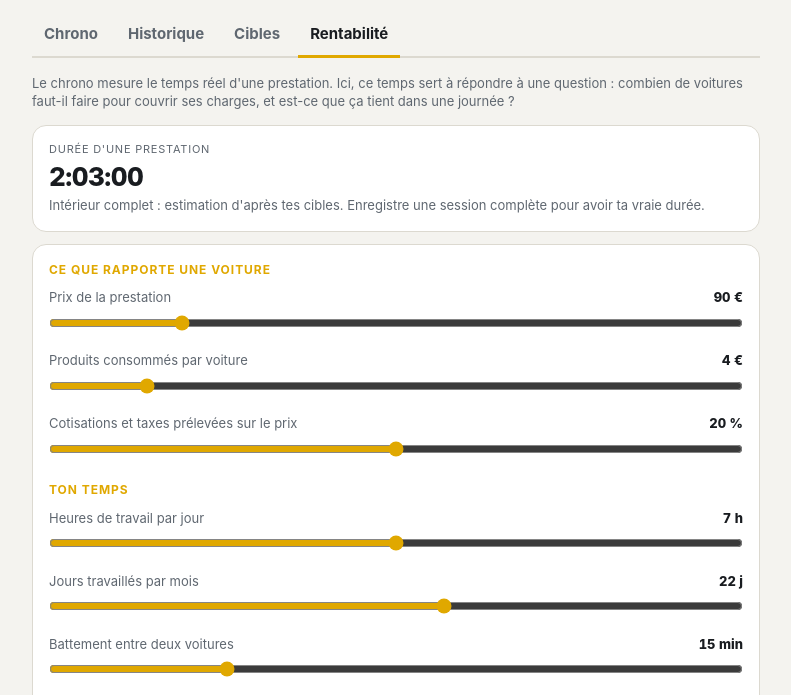
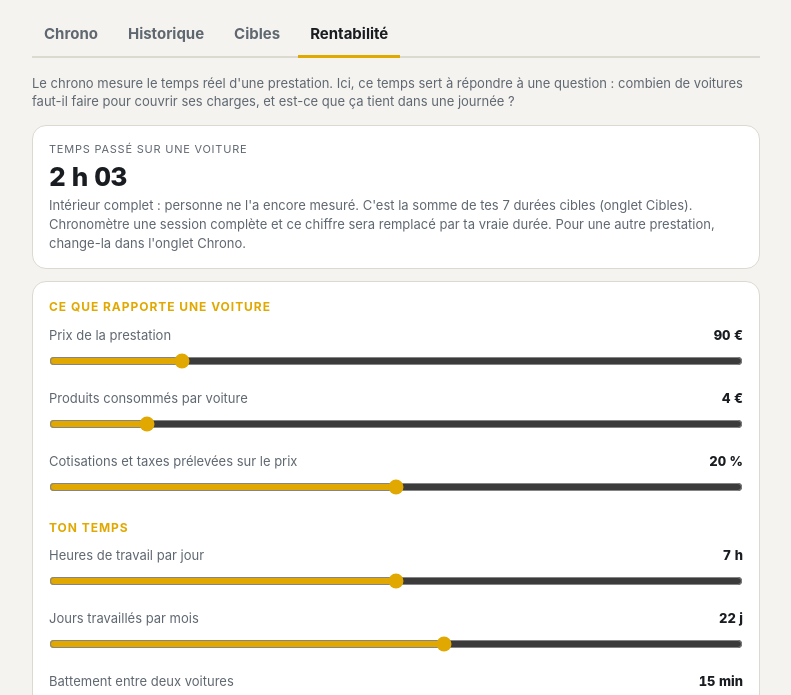
Before and after one commit to jd6six/jd6six.github.io, a plain HTML site: page index.html in a window 1280 px wide. Both pictures are taken after a click on the button "Rentabilité". Shown: the part 85-780 px from the top of the page, without its empty margins (244-1035 px from the left). Drawn offline with Linux system fonts and the light colour scheme.

Commit message:
Rentabilité : expliquer d'où vient la durée et l'afficher en heures et minutes

```diff
--- a/index.html
+++ b/index.html
@@ -165,7 +165,7 @@
         </p>
 
         <div class="carte">
-          <span class="etiquette">Durée d'une prestation</span>
+          <span class="etiquette">Temps passé sur une voiture</span>
           <strong id="renta-duree" class="chiffre">—</strong>
           <p id="renta-source" class="note"></p>
         </div>
--- a/js/app.js
+++ b/js/app.js
@@ -485,6 +485,14 @@ function dureePrestation(phases) {
   return { secondes: phases.reduce((somme, p) => somme + p.cible * 60, 0), mesures: 0 };
 }
 
+/* Une durée lisible d'un coup d'œil : « 2 h 03 » ou « 45 min ». */
+function heuresMinutes(secondes) {
+  const minutes = Math.round(secondes / 60);
+  const h = Math.floor(minutes / 60);
+  const m = minutes % 60;
+  return h > 0 ? h + " h " + String(m).padStart(2, "0") : m + " min";
+}
+
 function euros(montant) {
   return Math.round(montant).toLocaleString("fr-FR") + " €";
 }
@@ -592,10 +600,13 @@ function rendreRentabilite(phases) {
   const r = calculerRentabilite(renta, duree.secondes);
   const presta = trouverPrestation(session.prestaId);
 
-  $("renta-duree").textContent = mmss(duree.secondes);
+  // D'où vient cette durée ? On le dit clairement : soit elle a été chronométrée, soit c'est une estimation.
+  $("renta-duree").textContent = heuresMinutes(duree.secondes);
   $("renta-source").textContent = duree.mesures > 0
-    ? presta.nom + " : moyenne mesurée sur " + duree.mesures + " session(s) complète(s)."
-    : presta.nom + " : estimation d'après tes cibles. Enregistre une session complète pour avoir ta vraie durée.";
+    ? presta.nom + " : c'est ta moyenne, chronométrée sur " + duree.mesures + " session(s) complète(s)."
+    : presta.nom + " : personne ne l'a encore mesuré. C'est la somme de tes " + phases.length
+      + " durées cibles (onglet Cibles). Chronomètre une session complète et ce chiffre sera remplacé par ta vraie durée."
+      + " Pour une autre prestation, change-la dans l'onglet Chrono.";
 
   // Le verdict : une phrase, et une couleur selon la situation.
   const parJour = r.pointMortJour === null ? null : unChiffre(Math.ceil(r.pointMortJour * 10) / 10);
@@ -645,7 +656,7 @@ function rendreRentabilite(phases) {
   } else if (suivante === null) {
     minute.textContent = "Avec ce battement, impossible de caser une voiture de plus dans la journée, même en allant plus vite.";
   } else {
-    minute.textContent = "Gagne " + suivante.minutesAGagner + " min par voiture (de " + mmss(duree.secondes) + " à " + mmss(suivante.dureeVisee)
+    minute.textContent = "Gagne " + suivante.minutesAGagner + " min par voiture (de " + heuresMinutes(duree.secondes) + " à " + heuresMinutes(suivante.dureeVisee)
       + ") : tu en cases " + suivante.capaciteJour + " par jour au lieu de " + r.capaciteJour
       + ", soit " + euros(suivante.gainMensuel) + " de plus par mois à remplissage égal.";
   }
```
